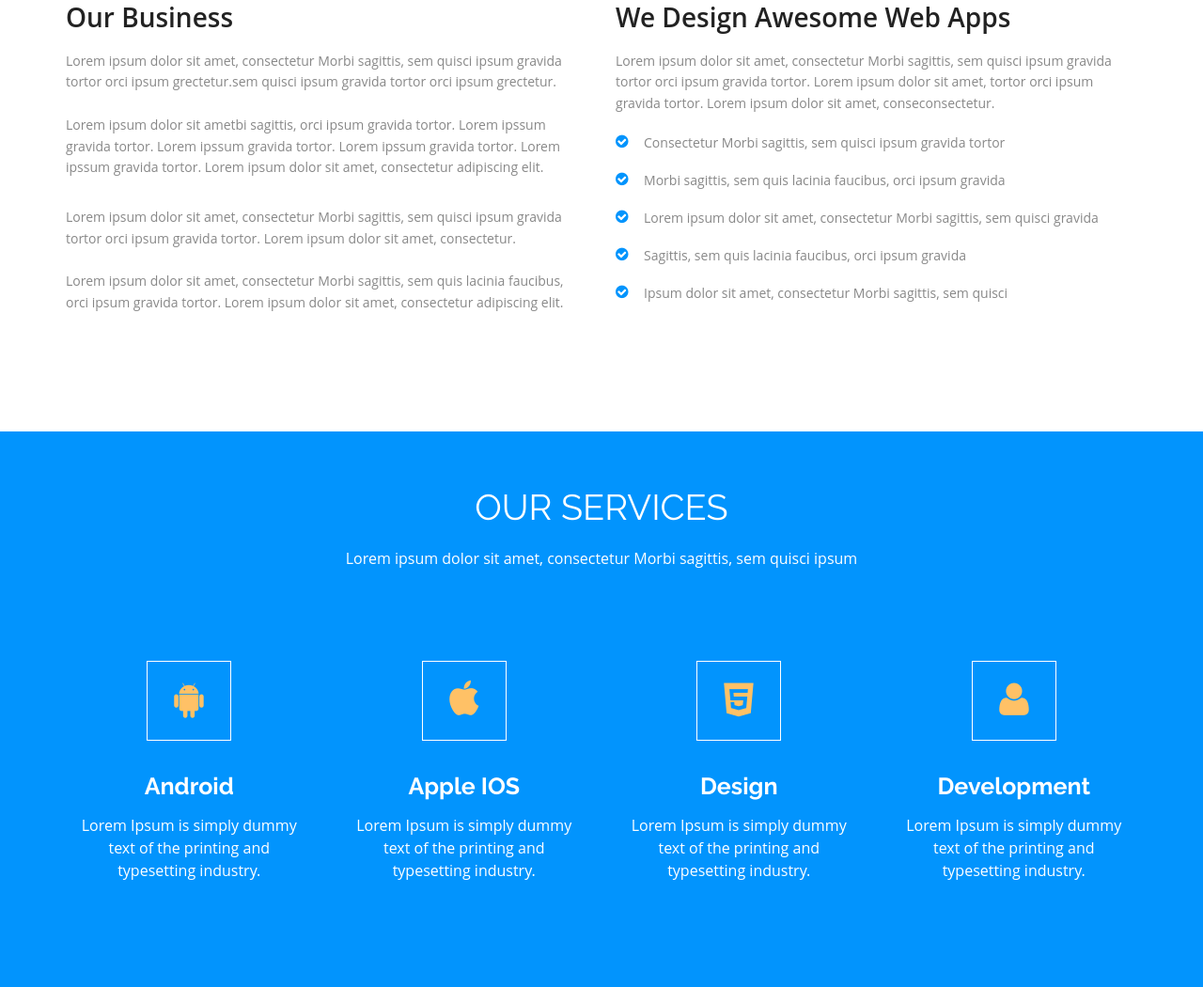
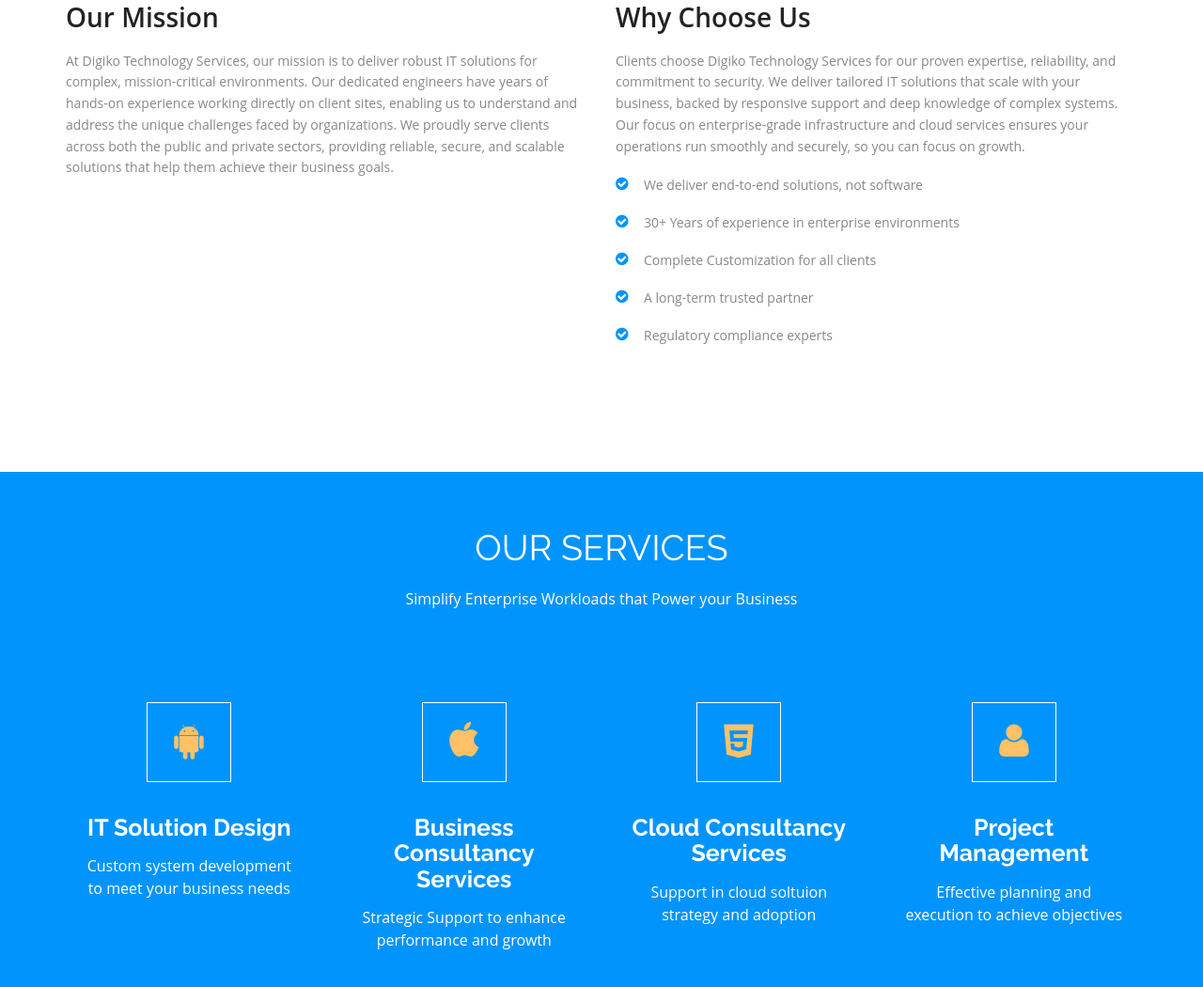
Before and after one commit to MinionSas/MinionSas.github.io, a plain HTML site: page index.html in a window 1280 px wide. Shown: the part 1266-2316 px from the top of the page at 94% size. Drawn offline with Linux system fonts and the light colour scheme.

Commit message:
Update index.html

```diff
--- a/index.html
+++ b/index.html
@@ -55,7 +55,7 @@
               <h2>Your partner in <br> <strong>Managed Services</strong></h2>
 
                 <div class="underline"></div>
-              <p>Business IT infrastructure demands expert care. At Digiko, we provide enterprise-grade hosting, seamless disaster<br/>recovery, and 24/7 support to keep your systems secure, resilient and running at peak performance.</p>
+              <p>Business IT infrastructure demands expert care. At Digiko, we provide enterprise-grade hosting, seamless disaster recovery, and 24/7 support to keep your systems secure and resilient.</p>
               <a href="#service" class="read_more2">Find out more</a> </div>
           </div>
         </div>
@@ -74,39 +74,36 @@
       <div class="col-md-6"> <img class="img-responsive" src="img/about1.jpg" align=""> </div>
       <div class="col-md-6">
         <h3>Who we are</h3>
-        <p>Lorem ipsum dolor sit amet, quo meis voluptaria, erant bonorum albucius et per, ei placerat eu, te eos porro veniam. An everti maiorum detracto mea. Eu eos dicam voluptaria, erant bonorum albucius et per, ei sapientem accommodare est. Saepe dolorum constituam ei vel. Te sit malorum ceteros repudiandae, ne tritani adipisci vis.</p><br/>
-        <h3>Why choose us?</h3>
-        <p>Lorem ipsum dolor sit amet, voluptaria, erant bonorum albucius et per, ei meis audire placerat eu, te eos porro veniam. An everti maiorum detracto mea. Eu eos dicam voluptaria, erant voluptaria, erant bonorum albucius et per, ei albucius et per, ei sapientem accommodare est. Saepe dolorum constituam ei vel.</p>
+        <p>
+          Digiko Technology Services is an IT consulting company founded in 2020, specializing in IT infrastructure and cloud solutions across Canada and the USA. Our team brings deep expertise in core systems including mainframes, UNIX/Linux platforms, and Windows servers. We deliver secure, enterprise-grade IT solutions tailored to your business needs, ensuring reliability, scalability, and peace of mind.
+        </p><br/>
+
+
+
       </div>
     </div>
 	  <div class="row">
 						<div class="col-lg-12 about-us">
 							<div class="row">
 							<div class="col-md-6">
-								<h3>Our Business</h3>
+								<h3>Our Mission</h3>
 									<p>
-										 Lorem ipsum dolor sit amet, consectetur Morbi sagittis, sem quisci ipsum gravida tortor orci ipsum grectetur.sem quisci ipsum gravida tortor orci ipsum grectetur. <br/> <br/>
-										Lorem ipsum dolor sit ametbi sagittis, orci ipsum gravida tortor. Lorem ipssum gravida tortor. Lorem ipssum gravida tortor. Lorem ipssum gravida tortor. Lorem ipssum gravida tortor. Lorem ipsum dolor sit amet, consectetur adipiscing elit.
-									</p>
-									<p>
-										 Lorem ipsum dolor sit amet, consectetur Morbi sagittis, sem quisci ipsum gravida tortor orci ipsum gravida tortor. Lorem ipsum dolor sit amet, consectetur. <br/> <br/>
-										Lorem ipsum dolor sit amet, consectetur Morbi sagittis, sem quis lacinia faucibus, orci ipsum gravida tortor. Lorem ipsum dolor sit amet, consectetur adipiscing elit.
-									</p>
-
+										 At Digiko Technology Services, our mission is to deliver robust IT solutions for complex, mission-critical environments. Our dedicated engineers have years of hands-on experience working directly on client sites, enabling us to understand and address the unique challenges faced by organizations. We proudly serve clients across both the public and private sectors, providing reliable, secure, and scalable solutions that help them achieve their business goals.
+                  </p>
 
 								</div><!-- /.col-md-6 -->
 								<div class="col-md-6">
-									<h3>We Design Awesome Web Apps</h3>
+									<h3>Why Choose Us</h3>
 									<p>
-										 Lorem ipsum dolor sit amet, consectetur Morbi sagittis, sem quisci ipsum gravida tortor orci ipsum gravida tortor. Lorem ipsum dolor sit amet, tortor orci ipsum gravida tortor. Lorem ipsum dolor sit amet, conseconsectetur.
+										 Clients choose Digiko Technology Services for our proven expertise, reliability, and commitment to security. We deliver tailored IT solutions that scale with your business, backed by responsive support and deep knowledge of complex systems. Our focus on enterprise-grade infrastructure and cloud services ensures your operations run smoothly and securely, so you can focus on growth.
 									</p>
 
 									<ul class="about-us-list">
-										<li class="points">Consectetur Morbi sagittis, sem quisci ipsum gravida tortor</li>
-										<li class="points">Morbi sagittis, sem quis lacinia faucibus, orci ipsum gravida </li>
-										<li class="points">Lorem ipsum dolor sit amet, consectetur Morbi sagittis, sem quisci gravida </li>
-                                        <li class="points">Sagittis, sem quis lacinia faucibus, orci ipsum gravida </li>
-										<li class="points">Ipsum dolor sit amet, consectetur Morbi sagittis, sem quisci</li>
+										<li class="points">We deliver end-to-end solutions, not software</li>
+										<li class="points">30+ Years of experience in enterprise environments</li>
+										<li class="points">Complete Customization for all clients</li>
+                    <li class="points">A long-term trusted partner</li>
+										<li class="points">Regulatory compliance experts</li>
 									</ul><!-- /.about-us-list -->
 
 								</div><!-- /.col-md-6 -->
@@ -126,38 +123,38 @@
 <section  id="service">
   <div class="container">
     <h2>Our Services</h2>
-	<h6>Lorem ipsum dolor sit amet, consectetur Morbi sagittis, sem quisci ipsum</h6>
+	<h6>Simplify Enterprise Workloads that Power your Business</h6>
     <div class="service_wrapper">
       <div class="row">
         <div class="col-md-3">
 		<div class="service_icon delay-03s animated wow  zoomIn"> <span><i class="fa fa-android"></i></span> </div>
           <div class="service_block">
 
-            <h3 class="animated fadeInUp wow">Android</h3>
-            <p class="animated fadeInDown wow">Lorem Ipsum is simply dummy text of the printing and typesetting industry. </p>
+            <h3 class="animated fadeInUp wow">IT Solution Design</h3>
+            <p class="animated fadeInDown wow">Custom system development to meet your business needs</p>
           </div>
         </div>
         <div class="col-md-3">
 		<div class="service_icon icon2  delay-03s animated wow zoomIn"> <span><i class="fa fa-apple"></i></span> </div>
 		<div class="service_block">
-            <h3 class="animated fadeInUp wow">Apple IOS</h3>
-            <p class="animated fadeInDown wow">Lorem Ipsum is simply dummy text of the printing and typesetting industry.  </p>
+            <h3 class="animated fadeInUp wow">Business Consultancy Services</h3>
+            <p class="animated fadeInDown wow">Strategic Support to enhance performance and growth</p>
           </div>
         </div>
         <div class="col-md-3">
 		<div class="service_icon icon3  delay-03s animated wow zoomIn"> <span><i class="fa fa-html5"></i></span> </div>
           <div class="service_block">
 
-            <h3 class="animated fadeInUp wow">Design</h3>
-            <p class="animated fadeInDown wow">Lorem Ipsum is simply dummy text of the printing and typesetting industry.  </p>
+            <h3 class="animated fadeInUp wow">Cloud Consultancy Services</h3>
+            <p class="animated fadeInDown wow">Support in cloud soltuion strategy and adoption</p>
           </div>
         </div>
 		  <div class="col-md-3">
 		<div class="service_icon icon3  delay-03s animated wow zoomIn"> <span><i class="fa fa-user"></i></span> </div>
           <div class="service_block">
 
-            <h3 class="animated fadeInUp wow">Development</h3>
-            <p class="animated fadeInDown wow">Lorem Ipsum is simply dummy text of the printing and typesetting industry.  </p>
+            <h3 class="animated fadeInUp wow">Project Management</h3>
+            <p class="animated fadeInDown wow">Effective planning and execution to achieve objectives</p>
           </div>
         </div>
       </div>
```
